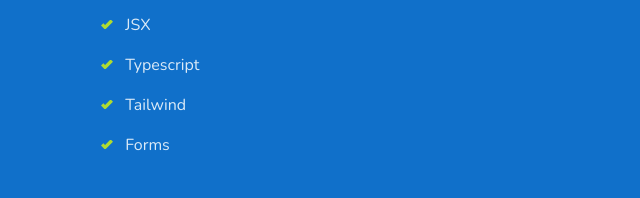
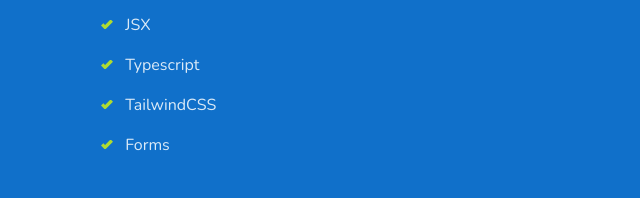
Before and after one commit to damiaNR10/damiaNR10.github.io, a website built with webpack: page src/pages/index.html in a window 1280 px wide. Shown: the part 1442-1640 px from the top of the page, 0-640 px from the left. Built offline with nearby package versions, Linux system fonts and the light colour scheme; no server answers.

Commit message:
tailwind renamed

```diff
--- a/src/pages/index.html
+++ b/src/pages/index.html
@@ -62,7 +62,7 @@
               <li class="skills-list__item">React</li>
               <li class="skills-list__item">JSX</li>
               <li class="skills-list__item">Typescript</li>
-              <li class="skills-list__item">Tailwind</li>
+              <li class="skills-list__item">TailwindCSS</li>
               <li class="skills-list__item">Forms</li>
             </ul>
           </article>
```
